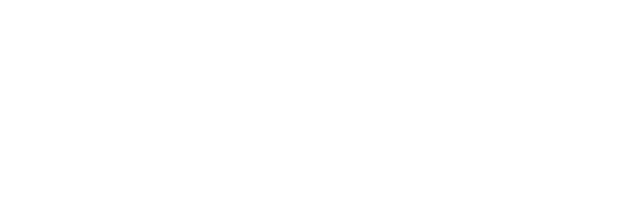
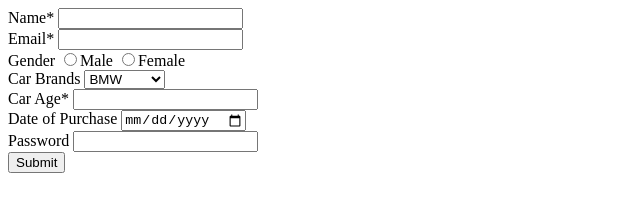
Before and after one commit to acciojob/car-insurance-form-snehalgupta13, a website: page main.html in a window 1280 px wide. Shown: the whole page, without its empty margins (0-640 px from the left). Drawn offline with Linux system fonts and the light colour scheme.

Commit message:
created a submission

```diff
--- a/main.html
+++ b/main.html
@@ -8,6 +8,44 @@
 
 <body>
 	<!-- the entire body must be written by student -->
+	<form method="post">
+		<div>
+			<label for="name">Name*</label>
+			<input type="text" id="name" required>
+		</div>
+		<div>
+			<label for="email">Email*</label>
+			<input type="email" id="email" required>
+		</div>
+		<div>
+			<label for="gender">Gender</label>
+			<input type="radio" name="gender" required>Male
+			<input type="radio" name="gender" required>Female
+		</div>
+		<div>
+			<label for="cars">Car Brands</label>
+			<select name="cars" id="cars">
+				<option value="bmw">BMW</option>
+				<option value="audi">Audi</option>
+				<option value="mercedez">Mercedez</option>
+			</select>
+		</div>
+		<div>
+			<label for="carage">Car Age*</label>
+			<input type="number" id="carage" required>
+		</div>
+		<div>
+			<label for="dop">Date of Purchase</label>
+			<input type="date" id="dop" required>
+		</div>
+		<div>
+			<label for="password">Password</label>
+			<input type="password" id="password" required>
+		</div>
+		<div>
+			<button type="submit">Submit</button>
+		</div>
+	</form>
     <script type="text/javascript" src="./script.js">
 </script>
 
```
